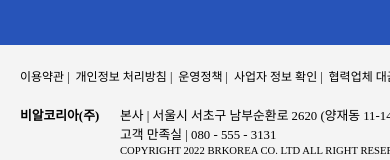
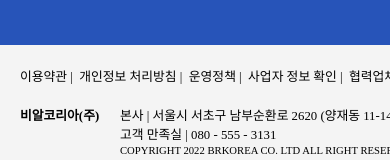
Before and after one commit to yunhosting/brk, a plain HTML site: page index.html in a window 390 px wide. Shown: the part 3059-3219 px from the top of the page. Drawn offline with Linux system fonts and the light colour scheme; a web font is replaced by a local one.

Commit message:
Add files via upload

```diff
--- a/css/common.css
+++ b/css/common.css
@@ -94,7 +94,7 @@ body {width: 100%; min-width:800px;}
 /* 푸터 */
 #footer {width: 100%; height: 280px; background:#f4f4f4; font-size:0.8em;}
 #footerWrap {width: 100%;}
-#footerList li a {font-size:12px;}
+#footerList li a {font-size:1em;}
 #brAddress {height:50px;}
 #brAddress strong {font-size:1em;}
 #brAddress > div {left:100px; font-size:1em;}
```
